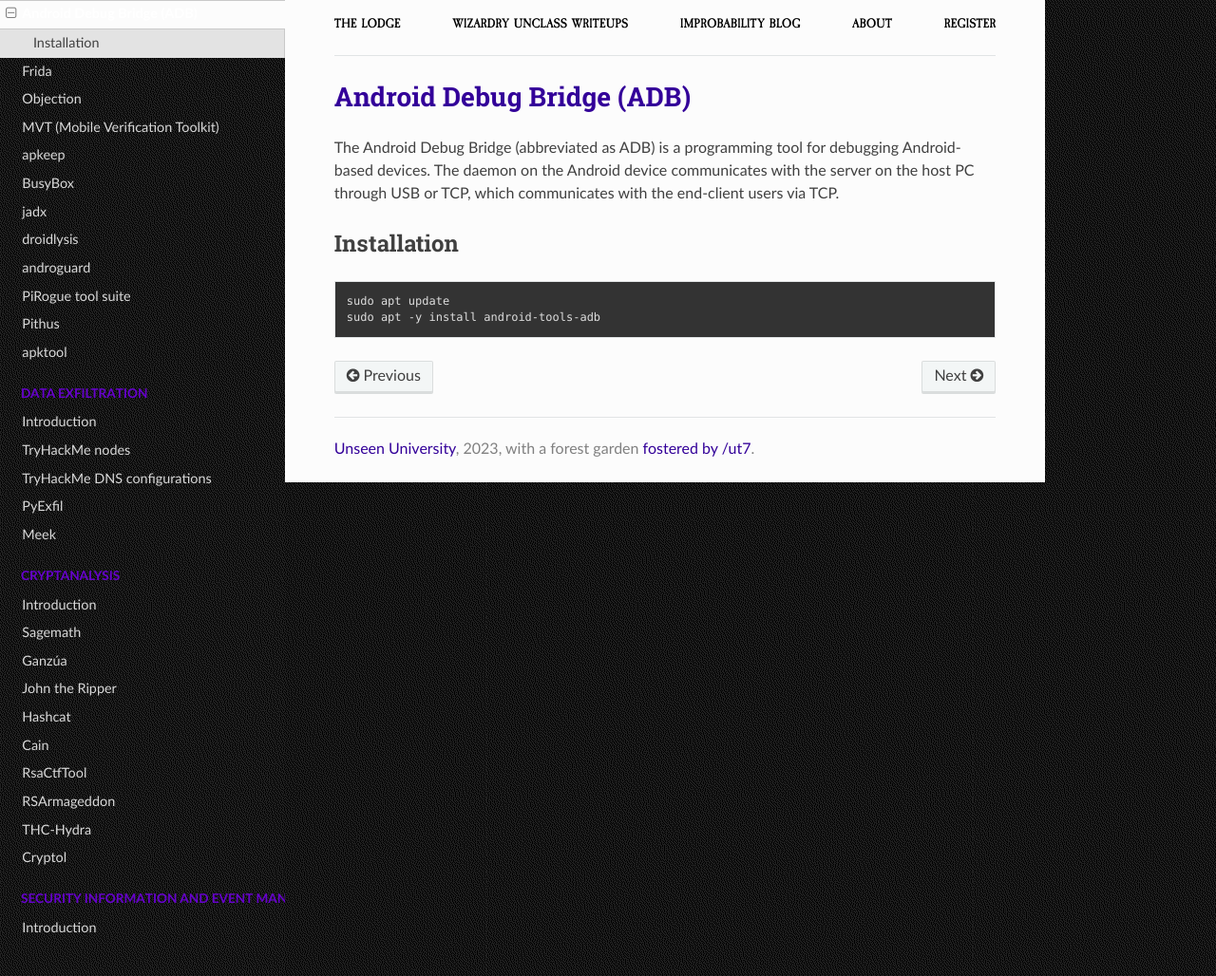
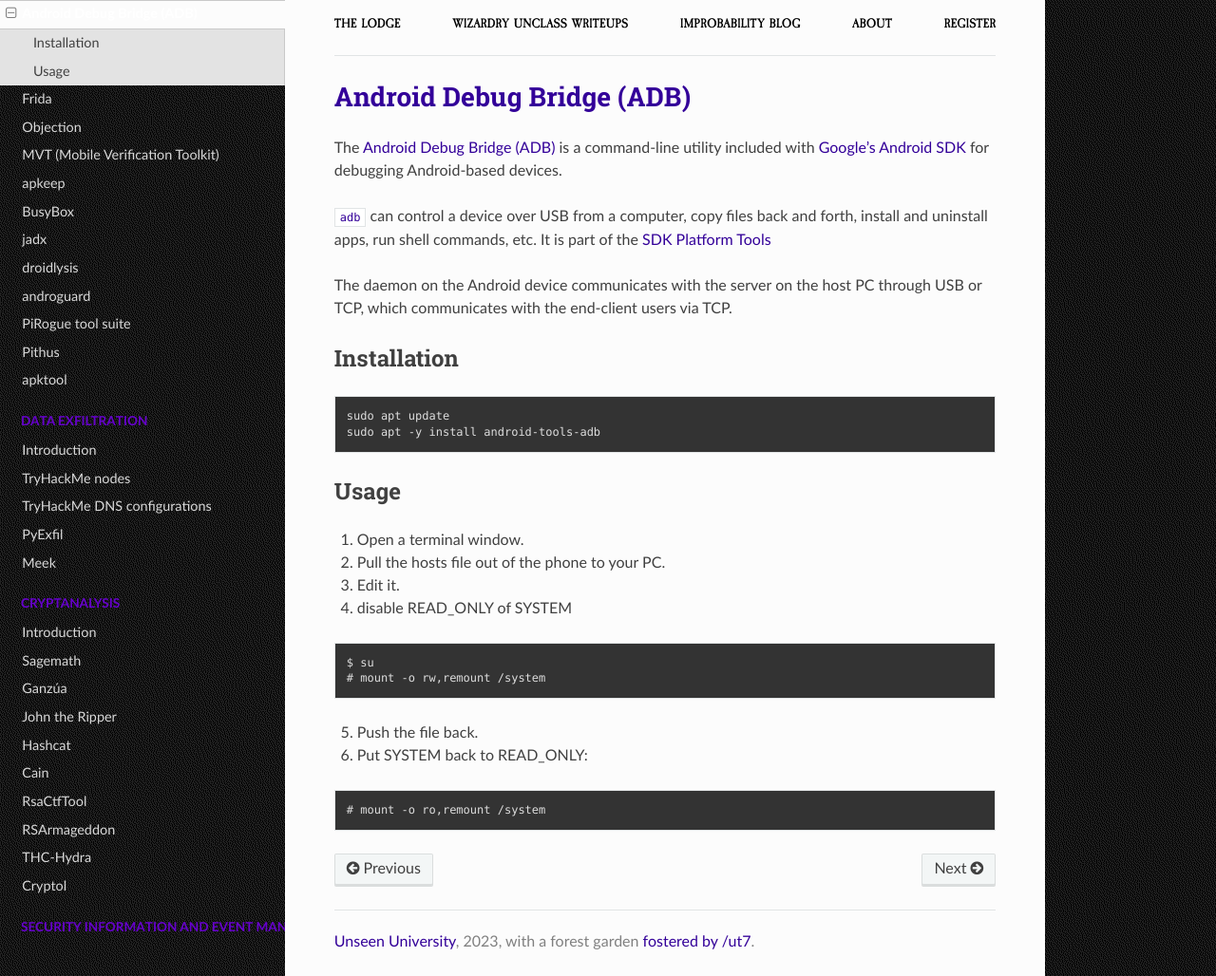
Before and after one commit to tymyrddin/testlab, a Sphinx documentation site: the page built from source/docs/mobile/adb.md, in a window 1280 px wide and 1028 px high. Shown: the whole window at 95% size. Built offline with Sphinx 7.4.7 and the Read the Docs theme 2.0.0, drawn with Linux system fonts in a browser that asks for light colours.

Commit message:
Updated adb

````diff
--- a/source/docs/mobile/adb.md
+++ b/source/docs/mobile/adb.md
@@ -1,8 +1,31 @@
 # Android Debug Bridge (ADB)
 
-The Android Debug Bridge (abbreviated as ADB) is a programming tool for debugging Android-based devices. The daemon on the Android device communicates with the server on the host PC through USB or TCP, which communicates with the end-client users via TCP.
+The [Android Debug Bridge (ADB)](https://developer.android.com/studio/command-line/adb) is a command-line utility included with [Google’s Android SDK](android-sdk.md) for debugging Android-based devices.
+
+`adb` can control a device over USB from a computer, copy files back and forth, install and uninstall apps, run shell commands, etc. It is part of the [SDK Platform Tools](https://developer.android.com/studio/releases/platform-tools)
+
+The daemon on the Android device communicates with the server on the host PC through USB or TCP, which communicates with the end-client users via TCP.
 
 ## Installation
 
     sudo apt update
     sudo apt -y install android-tools-adb
+
+## Usage
+
+1. Open a terminal window.
+2. Pull the hosts file out of the phone to your PC.
+3. Edit it.
+4. disable READ_ONLY of SYSTEM
+
+```text
+$ su
+# mount -o rw,remount /system
+```
+
+5. Push the file back.
+6. Put SYSTEM back to READ_ONLY:
+
+```text
+# mount -o ro,remount /system
+```
--- a/source/index.rst
+++ b/source/index.rst
@@ -319,7 +319,7 @@
    :glob:
    :maxdepth: 1
    :includehidden:
-   :caption: Mobile devices
+   :caption: Mobile tools
 
    docs/mobile/README.md
    docs/mobile/mobsf.md
````
